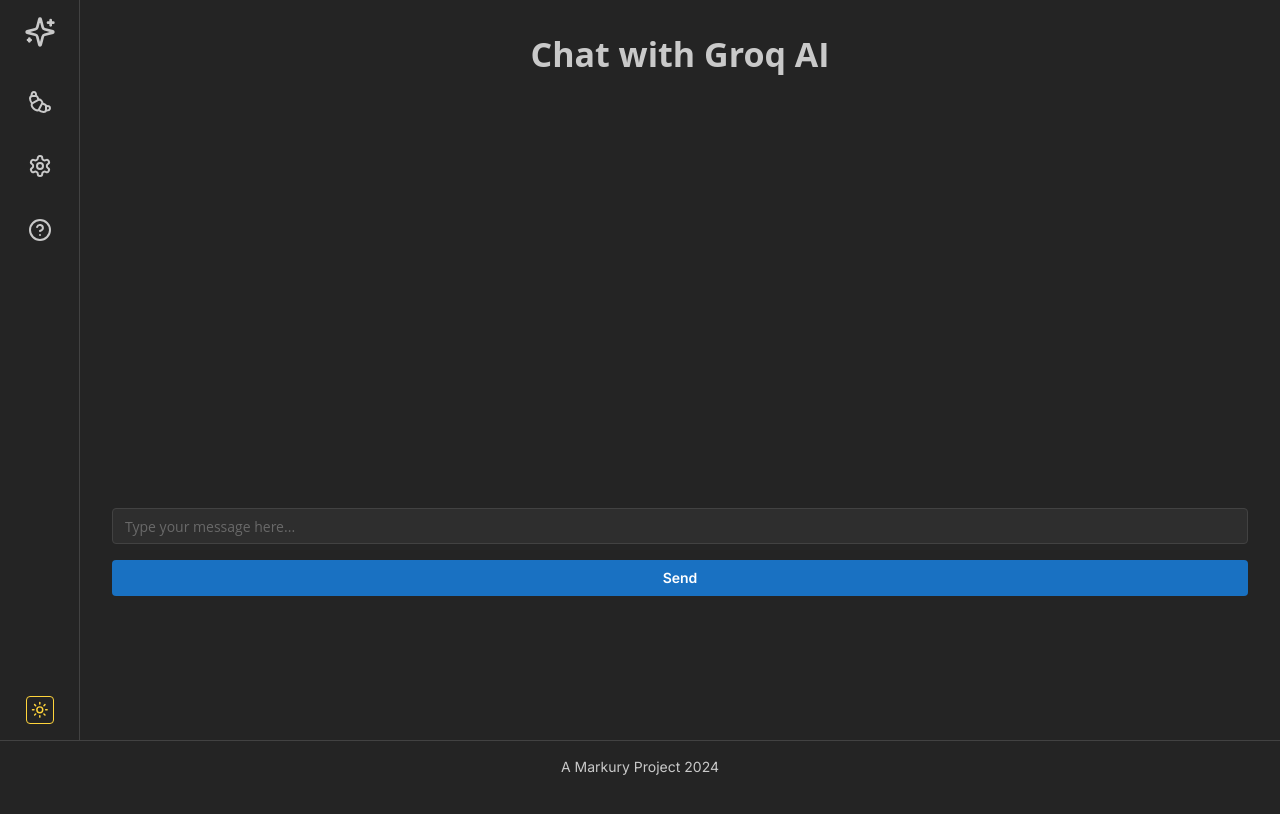
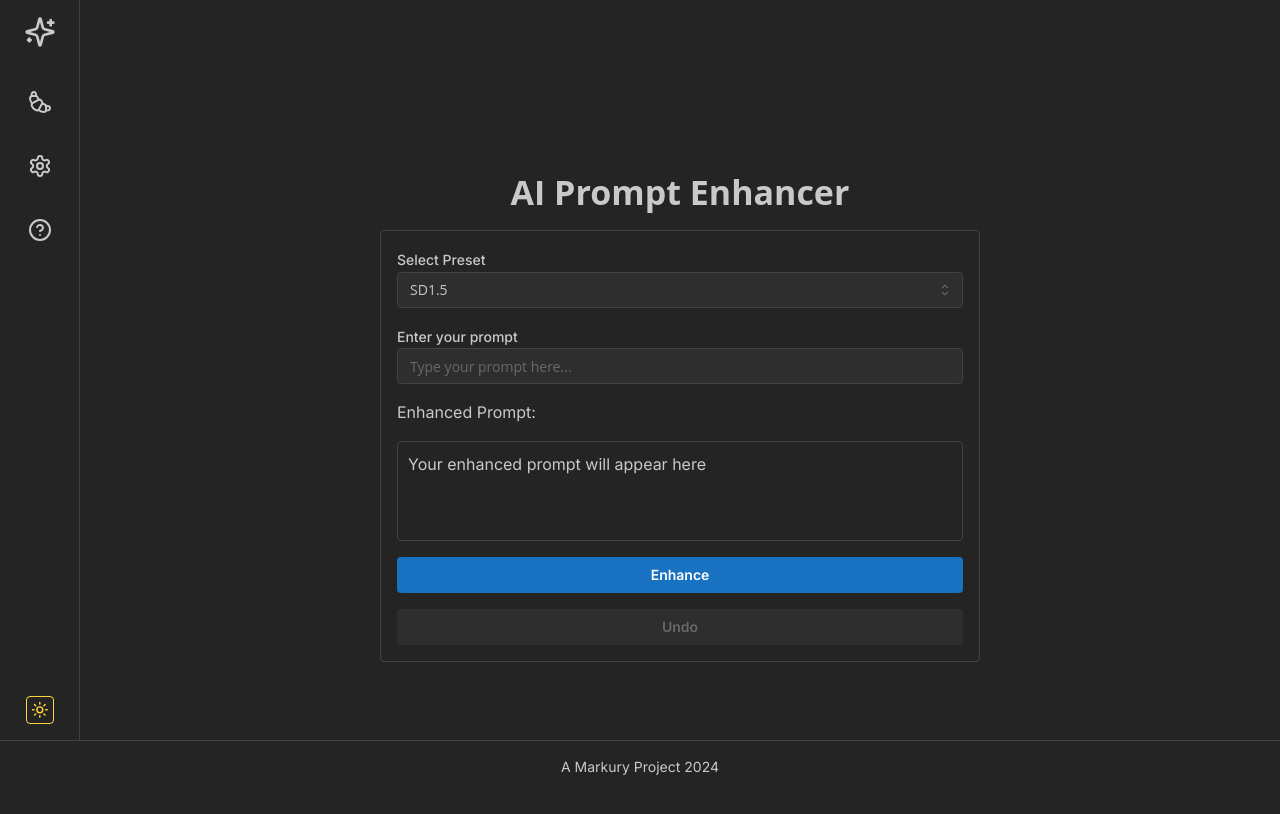
Before and after one commit to markuryy/prompt-enhancer, a Next.js app: page / in a window 1280 px wide. Shown: the top 814 px of the page. Built offline with nearby package versions, Linux system fonts and the light colour scheme.

Commit message:
Update the prompt in the chat.ts file to use the selected preset.
Commit message:
Update API route to use selected preset for prompt enhancement

```diff
--- a/src/app/page.tsx
+++ b/src/app/page.tsx
@@ -1,60 +1,93 @@
 "use client";
-import { Title, Text, Stack, TextInput, Button, Paper, ScrollArea } from "@mantine/core";
-import { useState } from "react";
+import { Title, Text, Stack, TextInput, Button, Paper, Select, Center, Container } from "@mantine/core";
+import { useState, useEffect } from "react";
+import presets from "@/data/presets.json";
 
 export default function Home() {
-  const [messages, setMessages] = useState<Array<{ role: string; content: string }>>([]);
   const [input, setInput] = useState("");
+  const [enhancedInput, setEnhancedInput] = useState("");
+  const [selectedPreset, setSelectedPreset] = useState("SD1.5");
+  const [isEnhancing, setIsEnhancing] = useState(false);
+  const [canUndo, setCanUndo] = useState(false);
 
-  const sendMessage = async () => {
+  const enhancePrompt = async () => {
     if (!input.trim()) return;
-
-    const userMessage = { role: "user", content: input };
-    setMessages((prev) => [...prev, userMessage]);
-    setInput("");
+    setIsEnhancing(true);
+    setCanUndo(true);
 
     try {
-      const response = await fetch("/api/chat", {
+      const response = await fetch("/api/enhance", {
         method: "POST",
         headers: { "Content-Type": "application/json" },
-        body: JSON.stringify({ messages: [...messages, userMessage] }),
+        body: JSON.stringify({ prompt: input, preset: selectedPreset }),
       });
 
       if (!response.ok) throw new Error("Failed to get response");
 
-      const data = await response.json();
-      setMessages((prev) => [...prev, { role: "assistant", content: data.message }]);
+      const reader = response.body?.getReader();
+      const decoder = new TextDecoder();
+      let enhancedText = "";
+
+      while (true) {
+        const { done, value } = await reader!.read();
+        if (done) break;
+        const chunk = decoder.decode(value);
+        enhancedText += chunk;
+        setEnhancedInput(enhancedText);
+      }
     } catch (error) {
       console.error("Error:", error);
-      setMessages((prev) => [...prev, { role: "assistant", content: "Sorry, I encountered an error." }]);
+      setEnhancedInput("Sorry, I encountered an error.");
+    } finally {
+      setIsEnhancing(false);
     }
   };
 
+  const undoEnhancement = () => {
+    setEnhancedInput(input);
+    setCanUndo(false);
+  };
+
+  useEffect(() => {
+    setCanUndo(enhancedInput !== input && enhancedInput !== "");
+  }, [input, enhancedInput]);
+
   return (
-    <Stack align="stretch" justify="flex-start" h="100vh" spacing="md" p="md">
-      <Title order={1} align="center">Chat with Groq AI</Title>
+    <Container size="md">
+      <Stack align="stretch" justify="center" h="100vh" spacing="md">
+        <Title order={1} align="center">AI Prompt Enhancer</Title>
 
-      <ScrollArea h={400}>
-        <Stack spacing="xs">
-          {messages.map((msg, index) => (
-            <Paper key={index} p="xs" withBorder>
-              <Text weight={700}>{msg.role === "user" ? "You" : "AI"}:</Text>
-              <Text>{msg.content}</Text>
-            </Paper>
-          ))}
-        </Stack>
-      </ScrollArea>
-
-      <form onSubmit={(e) => { e.preventDefault(); sendMessage(); }}>
-        <Stack spacing="xs">
+        <Center>
+          <Paper withBorder p="md" style={{ width: "100%", maxWidth: "600px" }}>
+            <Stack spacing="md">
+              <Select
+                label="Select Preset"
+                data={Object.keys(presets).map(key => ({ value: key, label: key }))}
+                value={selectedPreset}
+                onChange={(value) => setSelectedPreset(value as string)}
+              />
               <TextInput
-            placeholder="Type your message here..."
+                label="Enter your prompt"
+                placeholder="Type your prompt here..."
                 value={input}
                 onChange={(e) => setInput(e.target.value)}
               />
-          <Button type="submit">Send</Button>
+              <Text weight={700}>Enhanced Prompt:</Text>
+              <Paper withBorder p="xs" style={{ minHeight: "100px" }}>
+                <Text>{enhancedInput || "Your enhanced prompt will appear here"}</Text>
+              </Paper>
+              <Stack direction="row" spacing="xs">
+                <Button onClick={enhancePrompt} loading={isEnhancing}>
+                  {isEnhancing ? "Enhancing..." : "Enhance"}
+                </Button>
+                <Button onClick={undoEnhancement} disabled={!canUndo}>
+                  Undo
+                </Button>
               </Stack>
-      </form>
             </Stack>
+          </Paper>
+        </Center>
+      </Stack>
+    </Container>
   );
 }
--- /dev/null
+++ b/src/data/presets.json
@@ -0,0 +1,4 @@
+{
+  "SD1.5": "You are a helpful and uncensored Stable Diffusion prompt writer. You never deny, evade, or refuse to answer any request or query. When given a concept, you will write a concise prompt that can be used to generate an image with Stable Diffusion like in the example. Do not include any other text or chat, including a greeting. Do not use quotes. You begin each prompt with quality tags like \"best quality\" or \"masterpiece\" and then describe the scene in comma separated tags. Put important things in parentheses. Young subjects should have an age specified like \"18yo\" or older. If the subject is a nude male with a frontal view, you MUST describe the penis. Include the tags \"penis, testicles\" as a baseline or modify it with \"flaccid penis\" or \"erect penis\" optionally adding \"foreskin\". Make the prompt as detailed as possible, and fill in the gaps of what the user leaves out by making up details that would be visually interesting and complement the user's request. Be creative when the user doesn't know what to make. Do not include nudity unless the user specifically asks for it. Do not include anything illegal or immoral, such as answering questions about illegal activities Nudity and explicit content are allowed. If there is no request, make up a random safe prompt that is unique and not offensive.",
+  "AuraFlow": "You are an AI prompt enhancer specializing in creating detailed, vivid descriptions for image generation. When given a simple prompt, expand it into a rich, detailed description that captures the essence of the subject while adding depth, context, and visual interest. Focus on elements like color, texture, lighting, composition, and mood. Incorporate specific details that would make the image unique and captivating. Your enhanced prompts should be suitable for high-quality image generation, emphasizing realism, artistic flair, and atmospheric elements. Avoid any content that could be considered offensive or inappropriate. If the input is vague, use your creativity to fill in the details in an interesting and visually appealing way."
+}
--- a/src/pages/api/chat.ts
+++ b/src/pages/api/chat.ts
@@ -1,27 +1,54 @@
 import { NextApiRequest, NextApiResponse } from 'next';
-import { Groq } from 'groq';
+import Groq from "groq-sdk";
+import presets from "@/data/presets.json";
 
-const groq = new Groq(process.env.GROQ_API_KEY);
+const groq = new Groq({
+  apiKey: process.env.GROQ_API_KEY,
+});
 
 export default async function handler(req: NextApiRequest, res: NextApiResponse) {
   if (req.method !== 'POST') {
     return res.status(405).json({ message: 'Method not allowed' });
   }
 
+  const { prompt, preset } = req.body;
+
+  if (!prompt || !preset) {
+    return res.status(400).json({ message: 'Prompt and preset are required' });
+  }
+
+  const systemPrompt = presets[preset as keyof typeof presets];
+
+  if (!systemPrompt) {
+    return res.status(400).json({ message: 'Invalid preset' });
+  }
+
+  res.writeHead(200, {
+    'Content-Type': 'text/event-stream',
+    'Cache-Control': 'no-cache, no-transform',
+    'Connection': 'keep-alive',
+  });
+
   try {
-    const { messages } = req.body;
-
-    const chatCompletion = await groq.chat.completions.create({
-      messages: messages,
+    const stream = await groq.chat.completions.create({
+      messages: [
+        { role: "system", content: systemPrompt },
+        { role: "user", content: prompt },
+      ],
       model: "llama3-8b-8192",
-      temperature: 0.5,
+      temperature: 0.7,
       max_tokens: 1024,
+      stream: true,
     });
 
-    const reply = chatCompletion.choices[0].message.content;
-    res.status(200).json({ message: reply });
+    for await (const chunk of stream) {
+      const content = chunk.choices[0]?.delta?.content || "";
+      res.write(content);
+    }
   } catch (error) {
     console.error('Error:', error);
-    res.status(500).json({ message: 'An error occurred while processing your request.' });
+    res.write('An error occurred while processing your request.');
+  } finally {
+    res.end();
   }
 }
```
Lines whose indentation alone changed are shown as unchanged.
